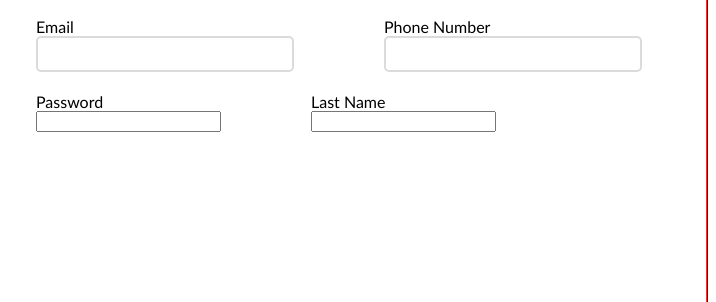
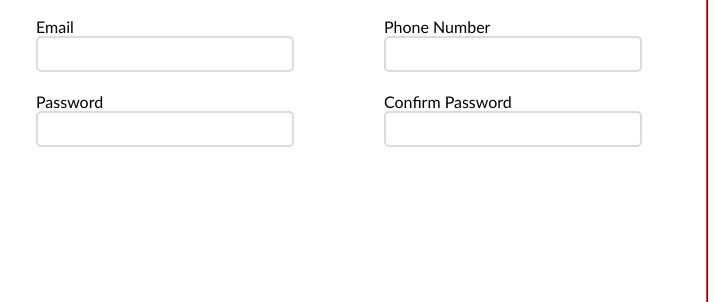
Before and after one commit to Th3dworld/Sign-up-Form, a plain HTML site: page index.html in a window 1280 px wide. Shown: the part 306-608 px from the top of the page, 564-1280 px from the left. Drawn offline with Linux system fonts and the light colour scheme.

Commit message:
Fix input fields

```diff
--- a/index.html
+++ b/index.html
@@ -47,12 +47,12 @@
                             <div class="form-col">
                                 <div class = "form-field">
                                     <label for="password">Password</label>
-                                    <input type="password" class="text-box password" id="password">
+                                    <input type="password" class="text-box" id="password">
                                 </div>
 
                                 <div class = "form-field">
-                                    <label for="confirm-password">Last Name</label>
-                                    <input type="password" class= "text-box password" id="confirm-password">
+                                    <label for="confirm-password">Confirm Password</label>
+                                    <input type="password" class= "text-box" id="confirm-password">
                                 </div>
                             </div>
                         </form>
```
